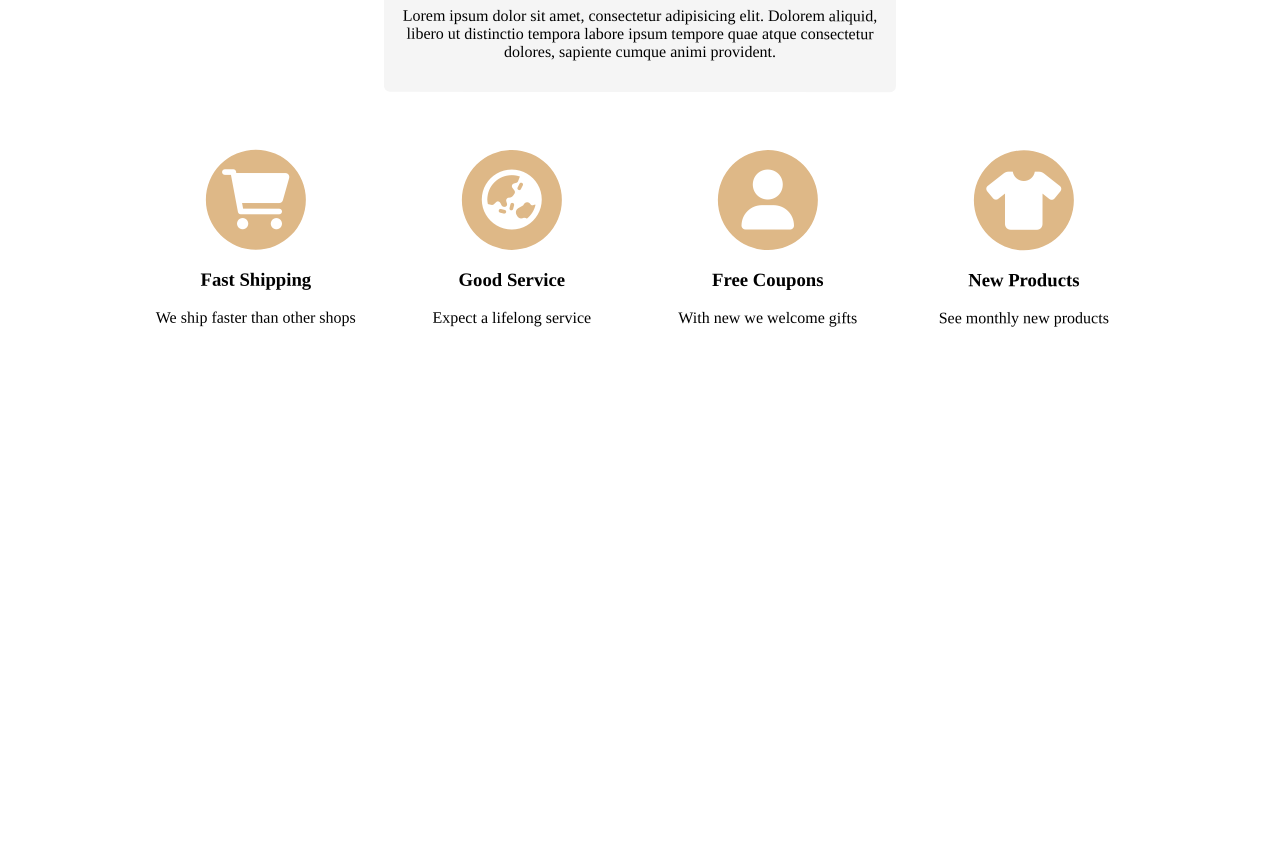
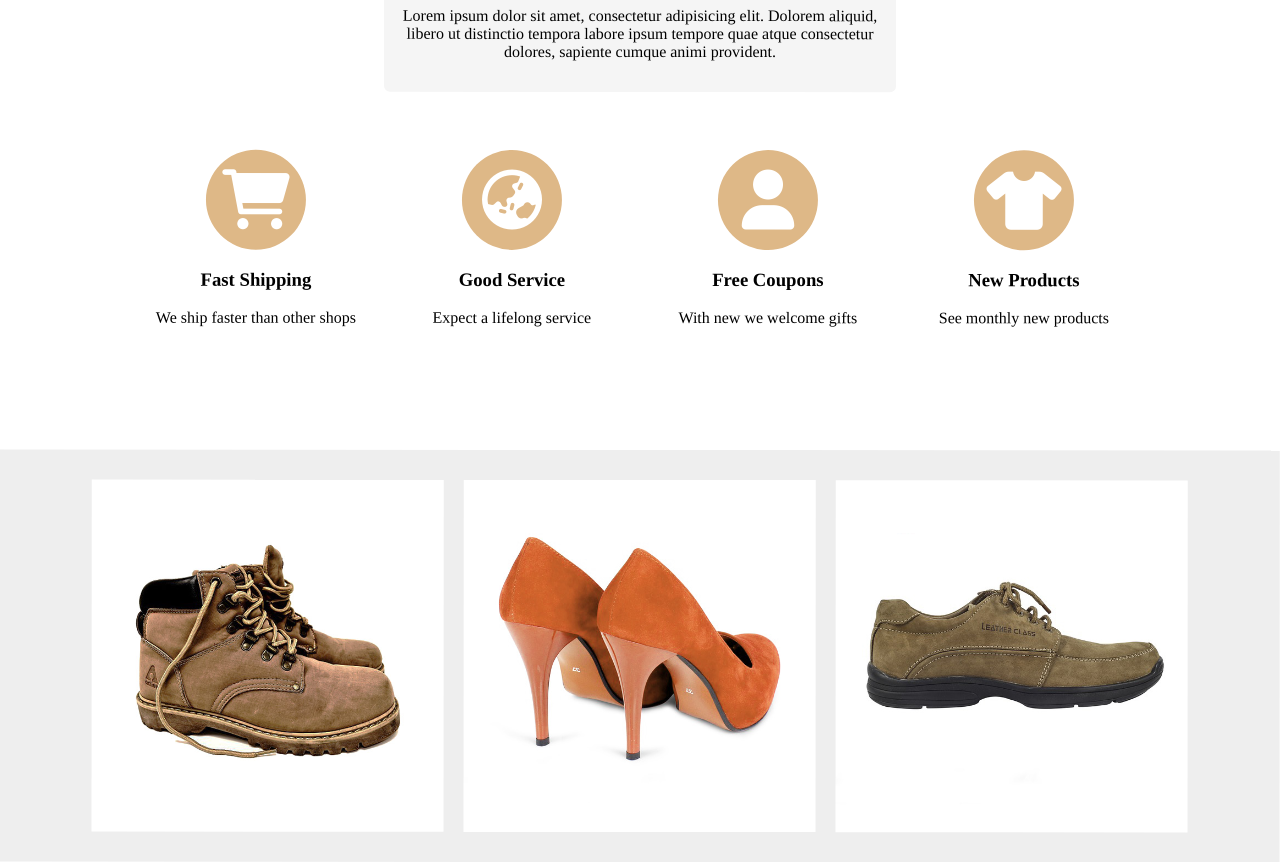
Before and after one commit to Kang8693/CSS-HTML-practice, a plain HTML site: page homework2.html in a window 1280 px wide. Shown: the part 620-1482 px from the top of the page. Before the commit the page ends 1270 px from the top, so only its background shows below. Drawn offline with Linux system fonts and the light colour scheme.

Commit message:
2022-04-12

```diff
--- a/css/homework2.css
+++ b/css/homework2.css
@@ -89,7 +89,7 @@ div, textarea {
 
 .product-container {
   width: 80%;
-  height: 700px;
+  height: 400px;
   max-width: 1200px;
   margin: auto;
   padding-top: 200px;
@@ -116,6 +116,7 @@ div, textarea {
 @media screen and (max-width: 1200px) {
   .product-container {
     max-width: 600px;
+    height: 100%;
   }
 
   .product-container div {
@@ -129,3 +130,51 @@ div, textarea {
     width: 100%;
   }
 }
+
+.shop-content {
+  width: 100%;
+  background-color: #eee;
+  padding: 20px;
+  margin-top: 100px;
+}
+
+.shop-container {
+  display: flex;
+  width: 90%;
+  margin: auto;
+}
+
+.shop-item {
+  width: 35%;
+  padding: 10px;
+}
+
+.shop-item img {
+  width: 100%;
+  display: block;
+}
+
+.overlay-wrap {
+  position: absolute;
+  width: 100%;
+  height: 100%;
+  overflow: hidden;
+}
+
+.overlay {
+  width: 100%;
+  height: 100%;
+  margin-top: 100%;
+  background-color: rgba(0,0,0,0.3);
+  transition: all 1s;
+}
+
+.overlay span {
+  font-size: 60px;
+  color: white;
+}
+
+.overlay-wrap:hover .overlay {
+  opacity: 1;
+  margin-top: 50%;
+}
--- a/homework2.html
+++ b/homework2.html
@@ -49,5 +49,34 @@
         </div>
         <div style="float: none; clear: both;"></div>
     </div>
+
+    <div class="shop-content">
+        <div class="shop-container">
+            <div class="shop-item">
+                <div style="position: relative;">
+                    <div class="overlay-wrap">
+                        <div class="overlay"><span>$100</span></div>
+                    </div>
+                    <img src="/product1.jpg">
+                </div>
+            </div>
+            <div class="shop-item">
+                <div style="position: relative;">
+                    <div class="overlay-wrap">
+                        <div class="overlay"><span>$130</span></div>
+                    </div>
+                    <img src="/product2.jpg">
+                </div>
+            </div>
+            <div class="shop-item">
+                <div style="position: relative;">
+                    <div class="overlay-wrap">
+                        <div class="overlay"><span>$180</span></div>
+                    </div>
+                    <img src="/product3.jpg">
+                </div>
+            </div>
+        </div>
+    </div>
 </body>
 </html>
```
Also changed, not shown: product1.jpg (added), product2.jpg (added), product3.jpg (added).
